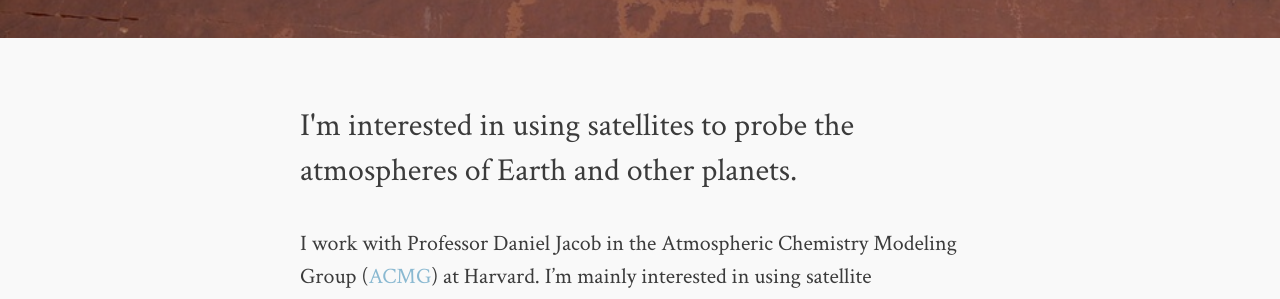
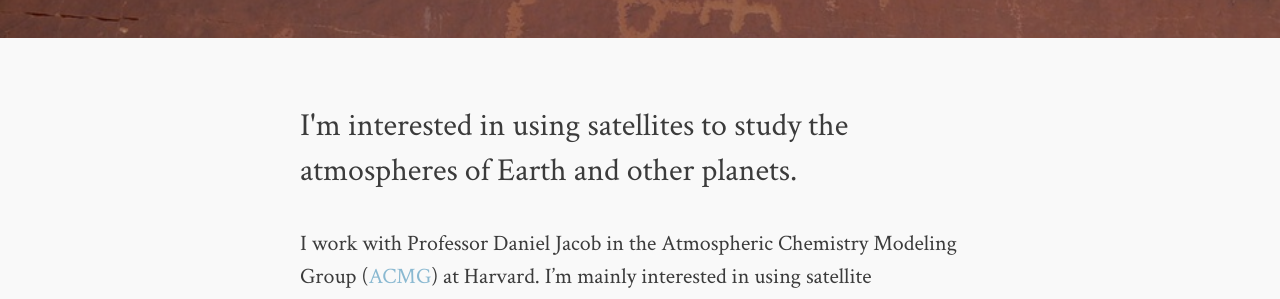
Before and after one commit to djvaron/djvaron.github.io, a Jekyll site: the page built from about.md, in a window 1280 px wide. Shown: the part 512-811 px from the top of the page. Built offline with Jekyll 4.4.1, drawn with Linux system fonts in a browser that asks for light colours.

Commit message:
minor edits

```diff
--- a/about.md
+++ b/about.md
@@ -2,7 +2,7 @@
 layout: page
 permalink: /about/index.html
 title: About
-description: I'm interested in using satellites to probe the atmospheres of Earth and other planets.
+description: I'm interested in using satellites to study the atmospheres of Earth and other planets.
 tags: [about]
 image:
   feature: about.JPG
```
Also changed, not shown: research.md (+1 -2 lines).
